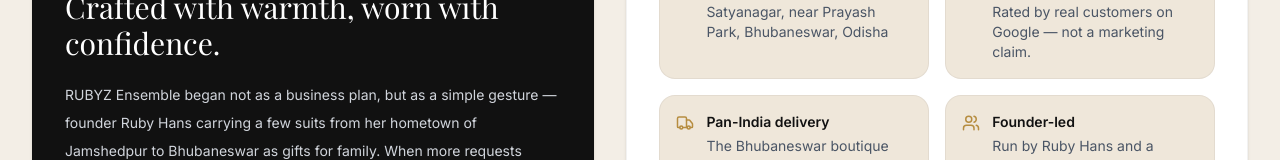
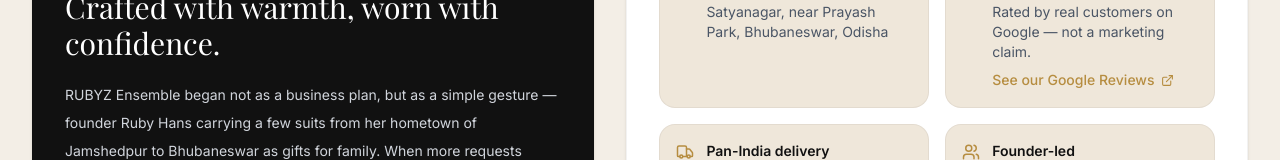
Before and after one commit to claudebaby2026-ctrl/RUBYZ-ENSEMBLE-Boutique, a Next.js app in the folder frontend/: page /about in a window 1280 px wide. Shown: the part 217-377 px from the top of the page. Built offline with nearby package versions, Linux system fonts and the light colour scheme; no server answers; a web font is replaced by a local one.

Commit message:
Enhance About page with Google Reviews link
Added a link to Google Reviews for customer feedback.

```diff
--- a/frontend/app/about/page.tsx
+++ b/frontend/app/about/page.tsx
@@ -1,5 +1,5 @@
-import { MapPin, Star, Truck, Users } from "lucide-react";
-import { brand } from "@/lib/content";
+import { MapPin, Star, Truck, Users, ExternalLink } from "lucide-react";
+import { brand, googleReviewsUrl } from "@/lib/content";
 
 export const metadata = {
   title: "About",
@@ -66,6 +66,14 @@
                 <div>
                   <p className="text-sm font-semibold text-[#111111]">5-star rated</p>
                   <p className="mt-1 text-sm text-gray-600">Rated by real customers on Google — not a marketing claim.</p>
+                  <a
+                    href={googleReviewsUrl}
+                    target="_blank"
+                    rel="noopener noreferrer"
+                    className="mt-2 inline-flex items-center gap-1.5 text-sm font-medium text-[#B68D40] hover:underline"
+                  >
+                    See our Google Reviews <ExternalLink size={13} />
+                  </a>
                 </div>
               </div>
               <div className="flex items-start gap-3 rounded-[1rem] border border-black/5 bg-[#EFE7DA] p-4">
```
